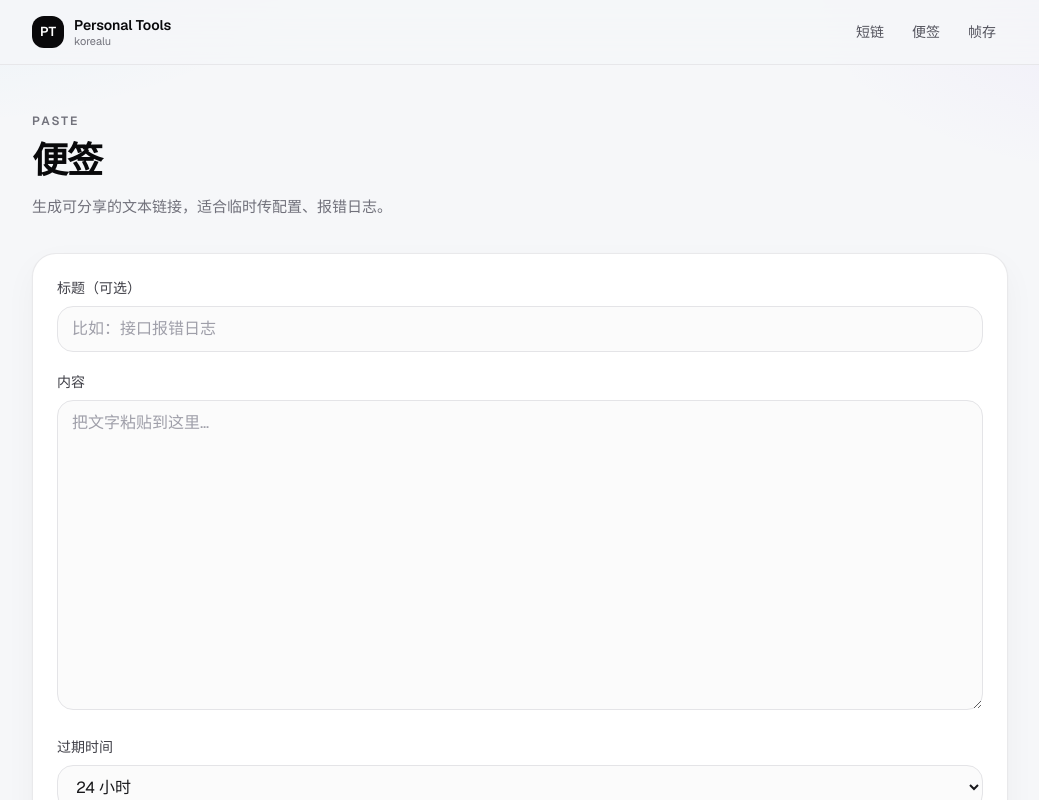
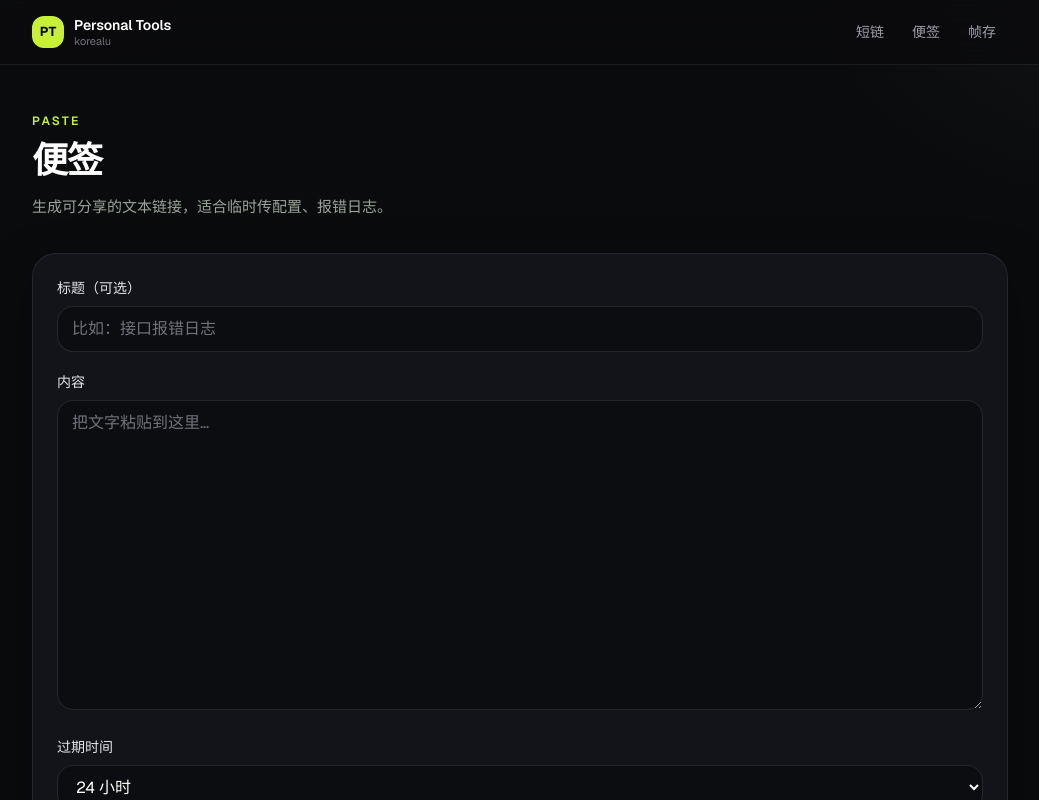
Before and after one commit to luKorea/personal-tools, a Next.js app: page /paste in a window 1280 px wide. Shown: the top 800 px of the page, without its empty margins (120-1159 px from the left). Built offline with nearby package versions, Linux system fonts and the light colour scheme.

Commit message:
style: switch theme to charcoal and lime
Restyle the shell, cards, and form controls around a near-black base
with lime accents for a sharper product look.

```diff
--- a/src/app/globals.css
+++ b/src/app/globals.css
@@ -1,8 +1,13 @@
 @import "tailwindcss";
 
 :root {
-  --background: #f6f7f9;
-  --foreground: #18181b;
+  --background: #0a0b0d;
+  --foreground: #f4f7f2;
+  --panel: #12141a;
+  --panel-border: rgba(255, 255, 255, 0.08);
+  --muted: #9aa39a;
+  --lime: #c8f135;
+  --lime-soft: rgba(200, 241, 53, 0.14);
 }
 
 @theme inline {
@@ -14,8 +19,8 @@
 
 body {
   background:
-    radial-gradient(900px 420px at 0% -10%, rgba(14, 165, 233, 0.08), transparent 55%),
-    radial-gradient(700px 360px at 100% 0%, rgba(139, 92, 246, 0.07), transparent 50%),
+    radial-gradient(900px 480px at 0% -20%, rgba(200, 241, 53, 0.12), transparent 55%),
+    radial-gradient(700px 420px at 100% 0%, rgba(255, 255, 255, 0.04), transparent 50%),
     var(--background);
   color: var(--foreground);
   min-height: 100vh;
@@ -30,5 +35,5 @@ button {
 }
 
 ::selection {
-  background: rgba(24, 24, 27, 0.12);
+  background: rgba(200, 241, 53, 0.28);
 }
--- a/src/app/layout.tsx
+++ b/src/app/layout.tsx
@@ -28,10 +28,13 @@ export default function RootLayout({
 }>) {
   return (
     <html lang="zh-CN">
-      <body className={`${geistSans.variable} ${geistMono.variable} antialiased text-zinc-950`} suppressHydrationWarning>
+      <body
+        className={`${geistSans.variable} ${geistMono.variable} antialiased text-white`}
+        suppressHydrationWarning
+      >
         <SiteHeader />
         <main className="mx-auto w-full max-w-5xl px-4 py-8 sm:px-6 sm:py-12">{children}</main>
-        <footer className="mx-auto max-w-5xl px-4 pb-10 text-center text-xs text-zinc-400 sm:px-6">
+        <footer className="mx-auto max-w-5xl px-4 pb-10 text-center text-xs text-zinc-600 sm:px-6">
           Built for everyday utilities · local first
         </footer>
       </body>
--- a/src/app/paste/[id]/not-found.tsx
+++ b/src/app/paste/[id]/not-found.tsx
@@ -4,8 +4,8 @@ import { Panel } from "@/components/ui";
 export default function PasteNotFound() {
   return (
     <Panel className="py-12 text-center">
-      <h1 className="text-2xl font-semibold text-zinc-950">便签不存在或已过期</h1>
-      <Link href="/paste" className="mt-4 inline-block text-sm font-medium text-violet-700 hover:underline">
+      <h1 className="text-2xl font-semibold text-white">便签不存在或已过期</h1>
+      <Link href="/paste" className="mt-4 inline-block text-sm font-medium text-[color:var(--lime)] hover:underline">
         去新建一条
       </Link>
     </Panel>
--- a/src/app/paste/page.tsx
+++ b/src/app/paste/page.tsx
@@ -69,7 +69,7 @@ export default function PastePage() {
               <option value="0">永不过期</option>
             </Select>
           </label>
-          {error ? <p className="text-sm text-rose-600">{error}</p> : null}
+          {error ? <p className="text-sm text-rose-400">{error}</p> : null}
           <PrimaryButton type="submit" tone="violet" disabled={loading}>
             {loading ? "创建中…" : "生成分享链接"}
           </PrimaryButton>
--- a/src/components/SiteHeader.tsx
+++ b/src/components/SiteHeader.tsx
@@ -8,15 +8,15 @@ const links = [
 
 export function SiteHeader() {
   return (
-    <header className="sticky top-0 z-20 border-b border-zinc-200/80 bg-[#f6f7f9]/80 backdrop-blur-xl">
+    <header className="sticky top-0 z-20 border-b border-white/8 bg-[#0a0b0d]/80 backdrop-blur-xl">
       <div className="mx-auto flex h-16 max-w-5xl items-center justify-between px-4 sm:px-6">
         <Link href="/" className="flex items-center gap-2.5">
-          <span className="inline-flex h-8 w-8 items-center justify-center rounded-xl bg-zinc-950 text-[13px] font-semibold text-white">
+          <span className="inline-flex h-8 w-8 items-center justify-center rounded-xl bg-[color:var(--lime)] text-[13px] font-bold text-zinc-950">
             PT
           </span>
           <div className="leading-tight">
-            <div className="text-sm font-semibold text-zinc-950">Personal Tools</div>
-            <div className="text-[11px] text-zinc-450 text-zinc-500">korealu</div>
+            <div className="text-sm font-semibold text-white">Personal Tools</div>
+            <div className="text-[11px] text-zinc-500">korealu</div>
           </div>
         </Link>
         <nav className="flex items-center gap-1 text-sm">
@@ -27,7 +27,7 @@ export function SiteHeader() {
                 href={link.href}
                 target="_blank"
                 rel="noreferrer"
-                className="rounded-full px-3 py-1.5 text-zinc-600 transition hover:bg-white hover:text-zinc-950"
+                className="rounded-full px-3 py-1.5 text-zinc-400 transition hover:bg-white/5 hover:text-[color:var(--lime)]"
               >
                 {link.label}
               </a>
@@ -35,7 +35,7 @@ export function SiteHeader() {
               <Link
                 key={link.href}
                 href={link.href}
-                className="rounded-full px-3 py-1.5 text-zinc-600 transition hover:bg-white hover:text-zinc-950"
+                className="rounded-full px-3 py-1.5 text-zinc-400 transition hover:bg-white/5 hover:text-[color:var(--lime)]"
               >
                 {link.label}
               </Link>
--- a/src/components/ToolCard.tsx
+++ b/src/components/ToolCard.tsx
@@ -1,48 +1,35 @@
 import Link from "next/link";
 import type { ToolCard as ToolCardType } from "@/lib/tools";
 
-const accents: Record<ToolCardType["accent"], string> = {
-  sky: "from-sky-50 to-white ring-sky-100",
-  violet: "from-violet-50 to-white ring-violet-100",
-  rose: "from-rose-50 to-white ring-rose-100",
-  amber: "from-amber-50 to-white ring-amber-100",
-};
-
-const badgeTone: Record<ToolCardType["accent"], string> = {
-  sky: "bg-sky-50 text-sky-700 ring-sky-100",
-  violet: "bg-violet-50 text-violet-700 ring-violet-100",
-  rose: "bg-rose-50 text-rose-700 ring-rose-100",
-  amber: "bg-amber-50 text-amber-700 ring-amber-100",
-};
-
 export function ToolCard({ tool }: { tool: ToolCardType }) {
   const isSoon = tool.href === "#";
-  const className = `group relative flex min-h-[188px] flex-col overflow-hidden rounded-[28px] border border-zinc-200/80 bg-gradient-to-br ${accents[tool.accent]} p-5 shadow-[0_1px_2px_rgba(15,23,42,0.04)] ring-1 ring-inset transition duration-200 hover:-translate-y-0.5 hover:shadow-[0_16px_40px_rgba(15,23,42,0.08)] ${accents[tool.accent].split(" ").pop()}`;
+  const className =
+    "group relative flex min-h-[188px] flex-col overflow-hidden rounded-[28px] border border-white/10 bg-[#12141a] p-5 shadow-[0_18px_40px_rgba(0,0,0,0.35)] transition duration-200 hover:-translate-y-0.5 hover:border-[color:var(--lime)]/40 hover:shadow-[0_22px_50px_rgba(200,241,53,0.08)]";
 
   const body = (
     <>
       <div className="flex items-start justify-between gap-3">
-        <div className="flex h-11 w-11 items-center justify-center rounded-2xl bg-white text-xl shadow-sm ring-1 ring-zinc-200/80">
+        <div className="flex h-11 w-11 items-center justify-center rounded-2xl bg-black/40 text-xl ring-1 ring-white/10">
           {tool.icon}
         </div>
         {tool.badge ? (
-          <span className={`rounded-full px-2.5 py-1 text-[11px] font-medium ring-1 ring-inset ${badgeTone[tool.accent]}`}>
+          <span className="rounded-full bg-[color:var(--lime-soft)] px-2.5 py-1 text-[11px] font-medium text-[color:var(--lime)] ring-1 ring-[color:var(--lime)]/20">
             {tool.badge}
           </span>
         ) : null}
       </div>
       <div className="mt-5 space-y-2">
-        <h2 className="text-xl font-semibold tracking-tight text-zinc-950">{tool.title}</h2>
-        <p className="text-sm leading-6 text-zinc-500">{tool.description}</p>
+        <h2 className="text-xl font-semibold tracking-tight text-white">{tool.title}</h2>
+        <p className="text-sm leading-6 text-zinc-400">{tool.description}</p>
       </div>
-      <div className="mt-auto pt-5 text-sm font-medium text-zinc-950">
+      <div className="mt-auto pt-5 text-sm font-medium text-[color:var(--lime)]">
         {isSoon ? "敬请期待" : tool.external ? "打开站点 ↗" : "进入工具 →"}
       </div>
     </>
   );
 
   if (isSoon) {
-    return <div className={`${className} cursor-default opacity-70 grayscale-[0.2]`}>{body}</div>;
+    return <div className={`${className} cursor-default opacity-60`}>{body}</div>;
   }
   if (tool.external) {
     return (
--- a/src/components/ui.tsx
+++ b/src/components/ui.tsx
@@ -12,28 +12,30 @@ export function PageHero({
   return (
     <section className="space-y-3">
       {eyebrow ? (
-        <p className="text-xs font-semibold uppercase tracking-[0.18em] text-zinc-500">{eyebrow}</p>
+        <p className="text-xs font-semibold uppercase tracking-[0.2em] text-[color:var(--lime)]">{eyebrow}</p>
       ) : null}
-      <h1 className="text-3xl font-semibold tracking-tight text-zinc-950 sm:text-4xl">{title}</h1>
-      <p className="max-w-2xl text-[15px] leading-7 text-zinc-500">{description}</p>
+      <h1 className="text-3xl font-semibold tracking-tight text-white sm:text-4xl">{title}</h1>
+      <p className="max-w-2xl text-[15px] leading-7 text-[color:var(--muted)]">{description}</p>
     </section>
   );
 }
 
 export function Panel({ children, className = "" }: { children: React.ReactNode; className?: string }) {
   return (
-    <div className={`rounded-3xl border border-zinc-200/80 bg-white p-5 shadow-[0_1px_2px_rgba(15,23,42,0.04),0_12px_32px_rgba(15,23,42,0.04)] sm:p-6 ${className}`}>
+    <div
+      className={`rounded-3xl border border-[color:var(--panel-border)] bg-[color:var(--panel)] p-5 shadow-[0_20px_50px_rgba(0,0,0,0.35)] sm:p-6 ${className}`}
+    >
       {children}
     </div>
   );
 }
 
 export function Label({ children }: { children: React.ReactNode }) {
-  return <span className="mb-2 block text-sm font-medium text-zinc-700">{children}</span>;
+  return <span className="mb-2 block text-sm font-medium text-zinc-200">{children}</span>;
 }
 
 const fieldClass =
-  "w-full rounded-2xl border border-zinc-200 bg-zinc-50/70 px-3.5 py-2.5 text-[15px] text-zinc-900 outline-none transition placeholder:text-zinc-400 focus:border-zinc-900 focus:bg-white focus:ring-4 focus:ring-zinc-900/5";
+  "w-full rounded-2xl border border-white/10 bg-black/35 px-3.5 py-2.5 text-[15px] text-white outline-none transition placeholder:text-zinc-500 focus:border-[color:var(--lime)] focus:ring-4 focus:ring-[color:var(--lime-soft)]";
 
 export function TextInput(props: InputHTMLAttributes<HTMLInputElement>) {
   return <input {...props} className={`${fieldClass} ${props.className || ""}`} />;
@@ -48,14 +50,15 @@ export function Select(props: SelectHTMLAttributes<HTMLSelectElement>) {
 }
 
 export function PrimaryButton({
-  tone = "dark",
+  tone = "lime",
   className = "",
   ...props
-}: ButtonHTMLAttributes<HTMLButtonElement> & { tone?: "dark" | "sky" | "violet" }) {
+}: ButtonHTMLAttributes<HTMLButtonElement> & { tone?: "lime" | "sky" | "violet" | "dark" }) {
   const tones = {
-    dark: "bg-zinc-950 text-white hover:bg-zinc-800",
-    sky: "bg-sky-600 text-white hover:bg-sky-500",
-    violet: "bg-violet-600 text-white hover:bg-violet-500",
+    lime: "bg-[color:var(--lime)] text-zinc-950 hover:brightness-110",
+    sky: "bg-[color:var(--lime)] text-zinc-950 hover:brightness-110",
+    violet: "bg-[color:var(--lime)] text-zinc-950 hover:brightness-110",
+    dark: "bg-white text-zinc-950 hover:bg-zinc-200",
   };
   return (
     <button
@@ -69,7 +72,7 @@ export function GhostButton(props: ButtonHTMLAttributes<HTMLButtonElement>) {
   return (
     <button
       {...props}
-      className={`inline-flex items-center justify-center rounded-2xl border border-zinc-200 bg-white px-3.5 py-2 text-sm font-medium text-zinc-700 transition hover:bg-zinc-50 ${props.className || ""}`}
+      className={`inline-flex items-center justify-center rounded-2xl border border-white/12 bg-white/5 px-3.5 py-2 text-sm font-medium text-zinc-100 transition hover:bg-white/10 ${props.className || ""}`}
     />
   );
 }
```
Also changed, not shown: src/app/paste/[id]/page.tsx (+4 -4 lines), src/app/short-link/page.tsx (+10 -10 lines).
